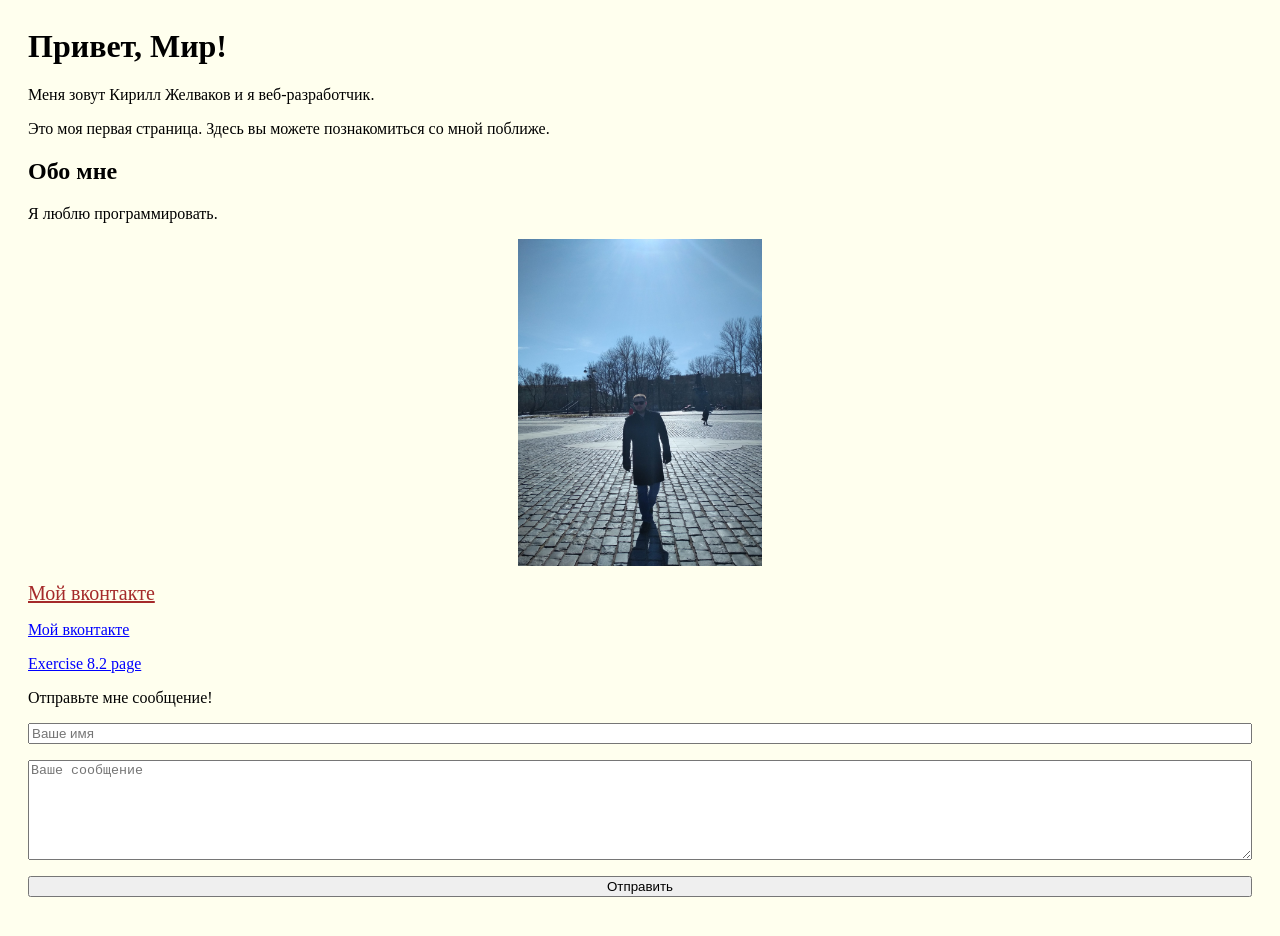
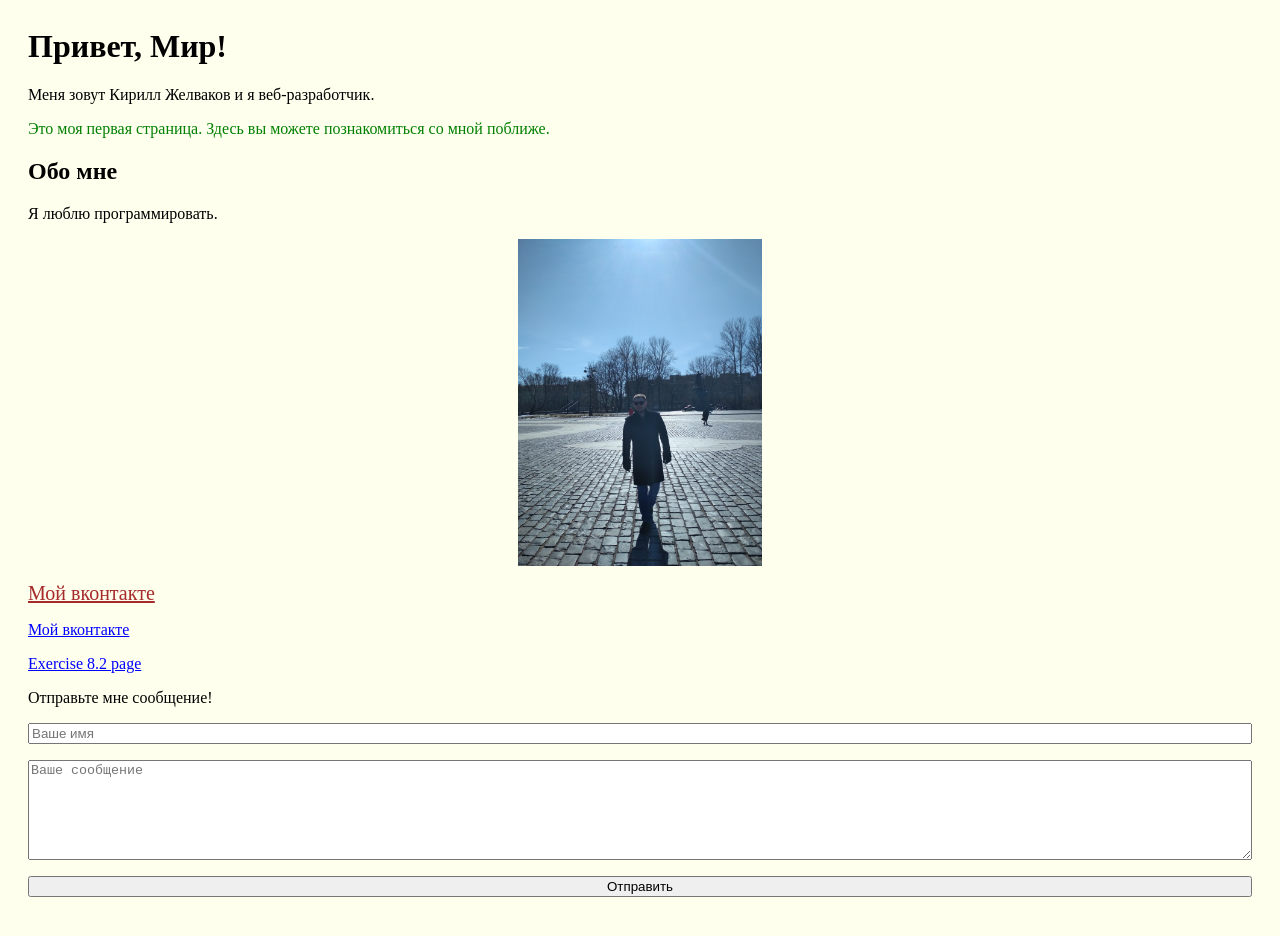
Before and after one commit to blizneci/digit_python, a plain HTML site: page web/folder/index.html in a window 1280 px wide. Drawn offline with Linux system fonts and the light colour scheme.

Commit message:
change styles in folder/index.html

```diff
--- a/web/folder/index.html
+++ b/web/folder/index.html
@@ -6,11 +6,12 @@
     <script type="text/javascript">
         window.onload = function(){
             let h1 = document.querySelector('h1');
-            h1.addEventListener("click", function(){
+            h1.addEventListener('click', function(){
                 h1.style.color = 'red';
                 document.querySelector('img').style.display = 'none';
             })
-        }
+            document.querySelector('p:nth-of-type(2)').style.color = 'green';
+        };
     </script>
 </head>
 <body>
```
